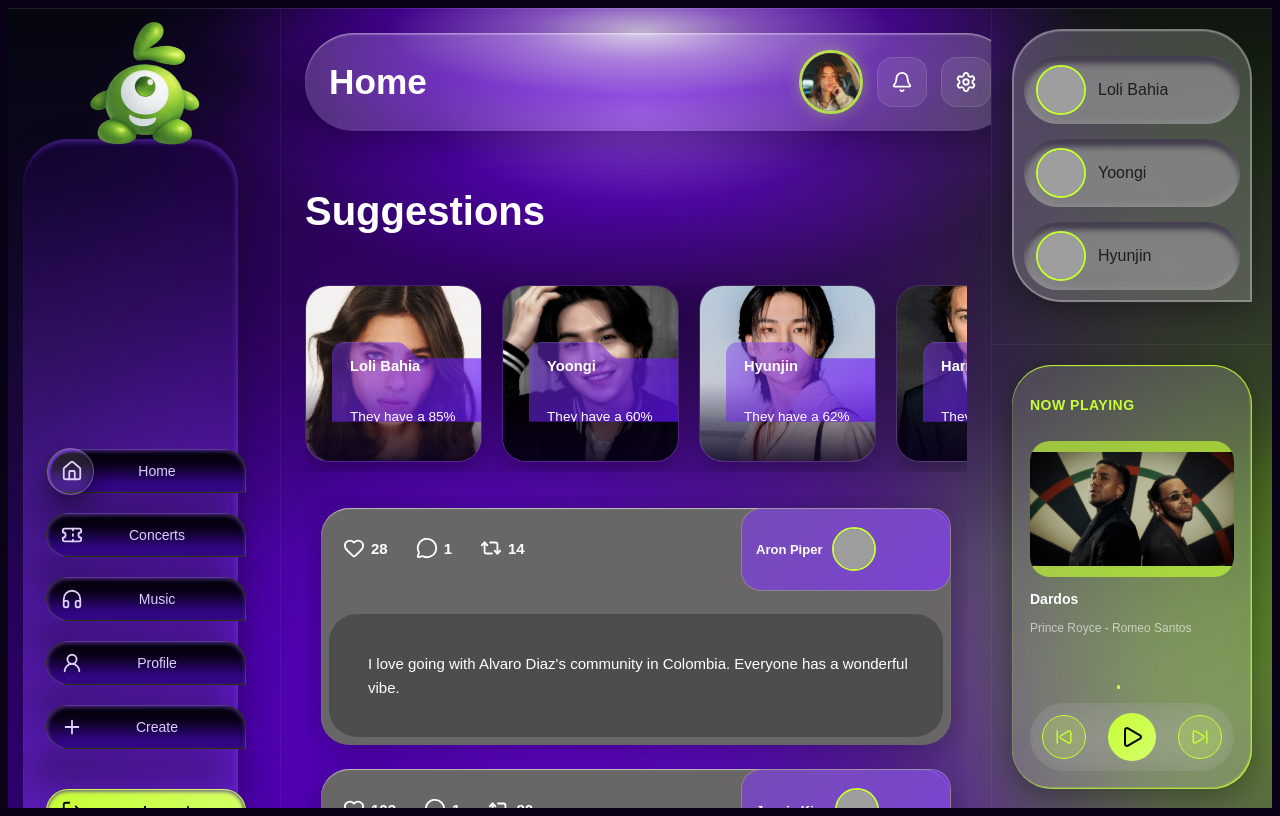
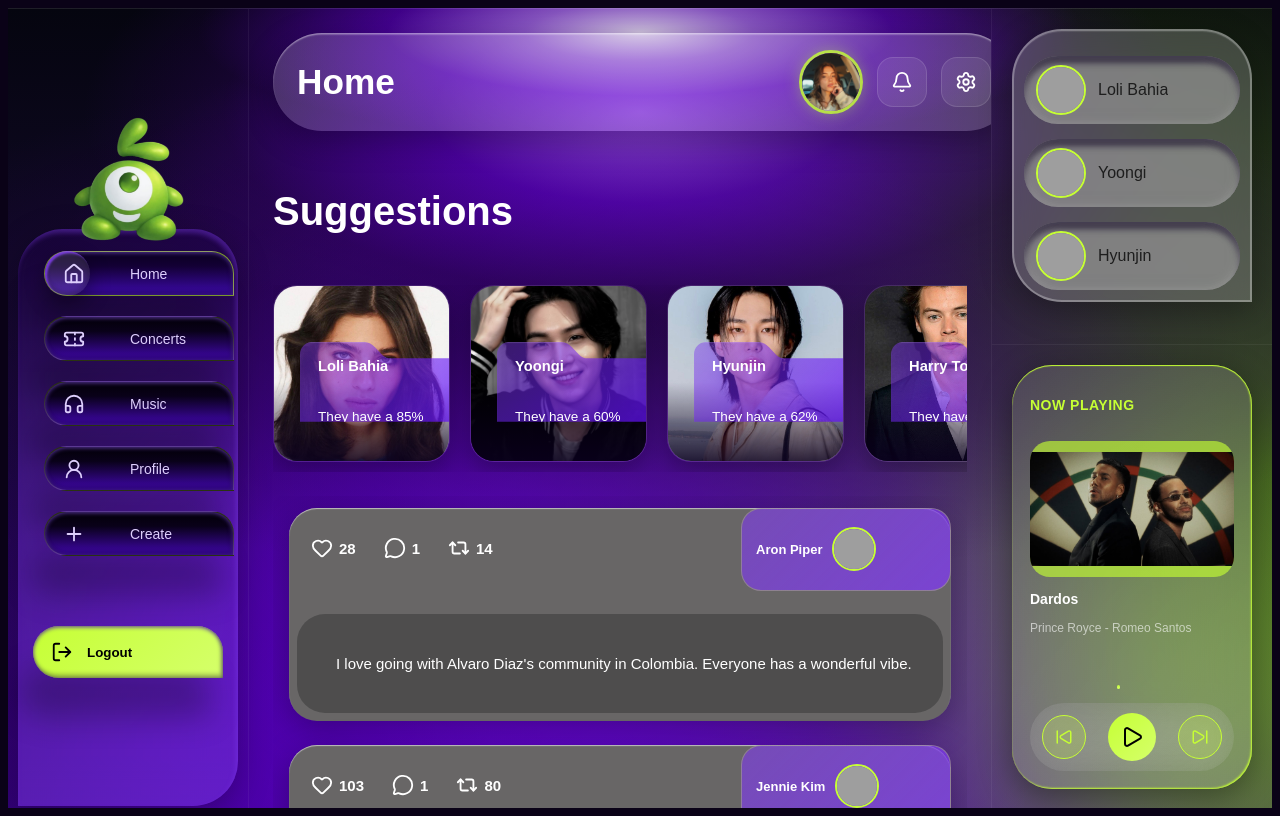
Before and after one commit to munozidk/Same_Beat_2.0, a React (Vite) app in the folder SameBeat-3/: page /home in a window 1280 px wide. Built offline with nearby package versions, Linux system fonts and the light colour scheme; grey boxes are pictures that could not be loaded.

Commit message:
Fix sidebar

```diff
--- a/SameBeat-3/src/components/Profile/ProfileHeaderInfo.module.css
+++ b/SameBeat-3/src/components/Profile/ProfileHeaderInfo.module.css
@@ -8,14 +8,29 @@
 
 .avatarSection {
   flex-shrink: 0;
+
+  width: 160px;
+  height: 160px;
+
+  display: flex;
+  align-items: center;
+  justify-content: center;
 }
 
 .avatarWrapper {
-  width: 150px;
-  height: 150px;
+  width: 160px;
+  height: 160px;
+
   border-radius: 50%;
-  padding: 4px;
-  background: linear-gradient(135deg, #a855f7 0%, #22c55e 100%);
+
+  padding: 5px;
+
+  background: linear-gradient(
+    135deg,
+    #a855f7 0%,
+    #22c55e 100%
+  );
+
   display: flex;
   align-items: center;
   justify-content: center;
@@ -24,8 +39,11 @@
 .avatar {
   width: 100%;
   height: 100%;
+
   border-radius: 50%;
+
   object-fit: cover;
+
   border: 4px solid #1a1a1a;
 }
 
--- a/SameBeat-3/src/components/Profile/ProfileHeaderInfo.tsx
+++ b/SameBeat-3/src/components/Profile/ProfileHeaderInfo.tsx
@@ -1,6 +1,6 @@
 import React from 'react';
 import styles from './ProfileHeaderInfo.module.css';
-
+import profile from "../../assets/profile.jpg"
 interface ProfileHeaderInfoProps {
   name: string;
   age: number;
@@ -18,15 +18,21 @@ const ProfileHeaderInfo: React.FC<ProfileHeaderInfoProps> = ({
 }) => {
   return (
   <div className={styles.container}>
+
     <div className={styles.avatarSection}>
+
       <div className={styles.avatarWrapper}>
+
         <img
-            src="https://randomuser.me/api/portraits/women/65.jpg"
-            alt={name}
+          src={profile}
+          alt="profile"
           className={styles.avatar}
         />
+
       </div>
+
     </div>
+
 
       <div className={styles.infoSection}>
         <div className={styles.nameAge}>
--- a/SameBeat-3/src/components/Sidebar/Sidebar.css
+++ b/SameBeat-3/src/components/Sidebar/Sidebar.css
@@ -1,41 +1,37 @@
-/* SIDEBAR IZQUIERDO (Desktop solo) */
-
-/* SIDEBAR IZQUIERDO */
+/* =========================
+   SIDEBAR
+========================= */
 
 .sidebar {
-    width: 255px;
-    min-height: 100px;
+
+    width: 280px;
+    min-height: 100vh;
 
     display: flex;
     flex-direction: column;
+    align-items: center;
 
-    padding: 24px 16px;
+    padding: 24px 0;
 
     position: relative;
 
     overflow: visible;
 }
 
-.sidebar__top {
-    display: flex;
-    flex-direction: column;
-
-    gap: 30px;
-
-    position: relative;
-    z-index: 2;
-}
+/* =========================
+   GLASS FRAME
+========================= */
 
 .sidebar::after {
+
     content: '';
 
     position: absolute;
 
-    top: 130px;
-    left: 15px;
+    top: 220px;
 
-    width: 79%;
-    height: 88%;
+    width: 220px;
+    height: 68%;
 
     background: linear-gradient(
         180deg,
@@ -53,173 +49,148 @@
         0 8px 32px rgba(0, 0, 0, 0.25),
         inset -2px 4px 5px 0px rgba(127, 59, 237, 0.4);
 
+    z-index: 0;
 }
 
-.sidebar__logo {
+/* =========================
+   TODO ENCIMA DEL FRAME
+========================= */
 
-    height: 110px;
-
-    display: flex;
-    justify-content: center;
-    align-items: center;
-
-    z-index: 2;
-}
-
-.sidebar__logo-img {
-    width: 120px;
-    height: auto;
-    justify-content: center;
-    object-fit: contain;
-
-    z-index: 2;
-
-}
-
-/* Navegación del sidebar */
-.sidebar__nav {
-    display: flex;
-    flex-direction: column;
-
-    gap: 20px;
-
-    padding-top: 30px;
-
-    position: relative;
-}
-
-.sidebar__nav-btn {
-    display: flex;
-    align-items: center;
-    padding: 10px 14px;
-    width: 200px;
-    margin-left: 22px;
-    background: linear-gradient(180deg,
-        #030008 0%,
-        #090119 33%,
-        #4107ad 100%);
-    border: 1px solid rgba(198, 255, 52, 0.2);
-    border-radius: 25px 25px 0px 25px;
-    color: var(--text-icon-purple);
-    cursor: pointer;
-    font-size: 14px;
-    font-weight: 500;
-    transition: var(--transition);
-    box-shadow:
-        -2px -4px 4px 0 rgba(0, 0, 0, 0.25) inset,
-        0 1px 4px 0 #57349D inset,
-        -13px 40px 30px 0 rgba(0, 0, 0, 0.25);
-    z-index: 2;
-}
-
-.sidebar__nav-btn:hover {
-    background: linear-gradient(180deg,
-        #030008 0%,
-        #090119 33%,
-        #2F057F 100%);
-    border-color: rgba(198, 255, 52, 0.4);
-    transform: translateY(-2px);
-}
-
-.sidebar__nav-btn i {
-    width: 20px;
-    height: 20px;
-}
-
-.sidebar__nav-btn span {
-    flex: 1;
-}
-
-/* Estado activo */
-.sidebar__nav-btn--active {
-    border-color: rgba(198, 255, 52, 0.5);
-    background: linear-gradient(180deg,
-        #0a0020 0%,
-        #130035 33%,
-        #3d0aaa 100%);
-}
-
-/* Botón crear en sidebar */
-.sidebar__logout-btn {
-    display: flex;
-    gap: 60px;
-    margin-top: 20px;
-    align-items: center;
-    padding: 10px 14px;
-    margin-left: 22px;
-    width: 200px;
-    background: linear-gradient(135deg, var(--lime-green) 0%, var(--lime-light) 100%);
-    border: 1px solid rgba(198, 255, 52, 0.2);
-    border-radius: 75px 75px 0px 75px;
-    color: #000;
-    font-weight: 600;
-    font-size: 14px;
-    cursor: pointer;
-    transition: var(--transition);
-    box-shadow:
-        -2px -4px 4px 0 rgba(0, 0, 0, 0.25) inset,
-        0 1px 4px 0 #57349D inset,
-        -13px 40px 30px 0 rgba(0, 0, 0, 0.25);
-    z-index: 1;
-}
-
-.sidebar__logout-btn:hover {
-    transform: translateY(-2px);
-    box-shadow: 0 8px 15px 0 #18210199,
-                -2px -4px 4px 0 var(--lime-green),
-                0 1px 4px 0 var(--lime-light);
-}
-
-.sidebar__logout-btn:active {
-    transform: translateY(-1px);
-}
-
-/*  BURBUJA GLASS */
-.sidebar__bubble {
-    margin-left: 3.1%;
-    position: absolute;
-    width: 49px;
-    height: 49px;
-    border-radius: 50%;
-    pointer-events: none;
-
-    background: rgba(255, 255, 255, 0.12);
-    backdrop-filter: blur(0.5px);
-    -webkit-backdrop-filter: blur(0.5px);
-
-    border: 1px solid rgba(255, 255, 255, 0.241);
-
-    box-shadow:
-        inset 2px 2px 2px #7f3bedd4,
-        inset -2px -2px 6px rgba(0, 0, 0, 0.218),
-        0 8px 20px rgba(0,0,0,0.4);
-
-    opacity: 0;
-    transition: all 0.2s ease;
-    z-index: 10;
-}
-
-/* Bubble effect */
-
-.sidebar__nav-btn {
-
-    position: relative;
-
-    overflow: visible;
-
-    z-index: 1;
-}
-
-/* TODOS LOS ELEMENTOS ENCIMA */
-
-.sidebar__nav-btn > * {
+.sidebar > * {
 
     position: relative;
 
     z-index: 2;
 }
 
-/* BURBUJA */
+/* =========================
+   LOGO
+========================= */
+
+.sidebar__logo {
+
+    height: 152px;
+
+    display: flex;
+    justify-content: center;
+    align-items: center;
+
+    margin-top: 75px;
+}
+
+.sidebar__logo-img {
+
+    width: 120px;
+
+    object-fit: contain;
+}
+
+/* =========================
+   TOP
+========================= */
+
+.sidebar__top {
+
+    width: 100%;
+
+    display: flex;
+    justify-content: center;
+}
+
+/* =========================
+   NAV
+========================= */
+
+.sidebar__nav {
+
+    display: flex;
+    flex-direction: column;
+
+    gap: 20px;
+
+    position: relative;
+
+    top: -155px;
+}
+
+/* =========================
+   BOTONES
+========================= */
+
+.sidebar__nav-btn {
+
+    width: 190px;
+    height: 45px;
+
+    display: flex;
+    align-items: center;
+
+    gap: 45px;
+
+    padding: 18px;
+
+    position: relative;
+
+    left: 11px;
+
+    overflow: visible;
+
+    background: linear-gradient(
+        180deg,
+        #030008 0%,
+        #090119 33%,
+        #4107ad 100%
+    );
+
+    border: 1px solid rgba(
+        198,
+        255,
+        52,
+        0.2
+    );
+
+    border-radius: 25px 25px 0px 25px;
+
+    color: var(--text-icon-purple);
+
+    cursor: pointer;
+
+    font-size: 14px;
+    font-weight: 500;
+
+    transition: 0.25s ease;
+
+    box-shadow:
+        -2px -4px 4px 0 rgba(0, 0, 0, 0.25) inset,
+        0 1px 4px 0 #57349D inset,
+        -13px 40px 30px 0 rgba(0, 0, 0, 0.25);
+}
+
+/* =========================
+   CONTENIDO ENCIMA
+========================= */
+
+.sidebar__nav-btn > * {
+
+    position: relative;
+
+    z-index: 3;
+}
+
+/* =========================
+   TEXTO
+========================= */
+
+.sidebar__nav-btn span {
+
+    flex: 1;
+
+    text-align: left;
+}
+
+/* =========================
+   BURBUJA GLASS
+========================= */
 
 .sidebar__nav-btn::before {
 
@@ -234,11 +205,17 @@
 
     border-radius: 50%;
 
-    background: rgba(255, 255, 255, 0.12);
+    background: rgba(
+        255,
+        255,
+        255,
+        0.12
+    );
 
     backdrop-filter: blur(0.5px);
+    -webkit-backdrop-filter: blur(0.5px);
 
-    border: 1px solid rgba(255, 255, 255, 0.24);
+
 
     box-shadow:
         inset 2px 2px 2px #7f3bedd4,
@@ -249,12 +226,40 @@
 
     transform: scale(0.5);
 
-    transition: all 0.3s cubic-bezier(0.34, 1.5, 0.64, 1);
+    transition: all 0.3s cubic-bezier(
+        0.34,
+        1.5,
+        0.64,
+        1
+    );
 
-    z-index: 0;
+    z-index: 1;
 }
 
-/* HOVER */
+/* =========================
+   HOVER
+========================= */
+
+.sidebar__nav-btn:hover {
+
+    background: linear-gradient(
+        180deg,
+        #030008 0%,
+        #090119 33%,
+        #2F057F 100%
+    );
+
+    border-color: rgba(
+        198,
+        255,
+        52,
+        0.4
+    );
+
+    transform: translateY(-2px);
+}
+
+/* BURBUJA HOVER */
 
 .sidebar__nav-btn:hover::before {
 
@@ -263,7 +268,28 @@
     transform: scale(1);
 }
 
-/* ACTIVO */
+/* =========================
+   ACTIVO
+========================= */
+
+.sidebar__nav-btn.active {
+
+    border-color: rgba(
+        198,
+        255,
+        52,
+        0.6
+    );
+
+    background: linear-gradient(
+        180deg,
+        #0a0020 0%,
+        #130035 33%,
+        #3d0aaa 100%
+    );
+}
+
+/* BURBUJA ACTIVA */
 
 .sidebar__nav-btn.active::before {
 
@@ -273,28 +299,94 @@
 }
 
 /* =========================
-   DROPDOWN CREATE
+   LOGOUT
+========================= */
+
+.sidebar__logout-btn {
+
+    width: 190px;
+    height: 52px;
+
+    margin-top: 50px;
+
+    display: flex;
+    align-items: center;
+
+    gap: 14px;
+
+    padding:  18px;
+    left: 15px;
+
+    border: none;
+
+    border-radius: 75px 75px 0px 75px;
+
+    background: linear-gradient(
+        135deg,
+        var(--lime-green) 0%,
+        var(--lime-light) 100%
+    );
+
+    color: #000;
+
+    font-weight: 600;
+
+    cursor: pointer;
+
+    transition: 0.25s ease;
+
+    box-shadow:
+        -2px -4px 4px 0 rgba(0, 0, 0, 0.25) inset,
+        0 1px 4px 0 #57349D inset,
+        -13px 40px 30px 0 rgba(0, 0, 0, 0.25);
+}
+
+.sidebar__logout-btn span {
+
+    flex: 1;
+
+    text-align: left;
+}
+
+.sidebar__logout-btn:hover {
+
+    transform: translateY(-2px);
+
+    box-shadow:
+        0 8px 15px 0 #18210199,
+        -2px -4px 4px 0 var(--lime-green),
+        0 1px 4px 0 var(--lime-light);
+}
+
+/* =========================
+   DROPDOWN
 ========================= */
 
 .sidebar__dropdown {
 
-    position: relative;
+    width: 190px;
 
     display: flex;
     flex-direction: column;
 
-    gap: 12px;
+    gap: 10px;
 }
 
-/* MENU */
+/* =========================
+   MENU
+========================= */
 
 .sidebar__dropdown-menu {
 
-    width: 200px;
+    position: absolute;
 
-    margin-left: 22px;
+    bottom: -105px;
 
-    padding: 18px 0;
+    left: 8px;
+
+    width: 100%;
+
+    padding: 14px 0;
 
     border-radius: 0px 0px 30px 30px;
 
@@ -304,21 +396,32 @@
         #24004e 100%
     );
 
-    border: 1px solid rgba(198,255,52,0.2);
-
-    box-shadow:
-        0 10px 35px rgba(0,0,0,0.35),
-        inset 0 0 12px rgba(127,59,237,0.3);
+    border: 1px solid rgba(
+        198,
+        255,
+        52,
+        0.2
+    );
 
     display: flex;
     flex-direction: column;
 
-    gap: 10px;
+    gap: 8px;
 
-    animation: dropdownFade 0.25s ease;
+    z-index: 100;
+
+    box-shadow:
+        0 10px 35px rgba(0,0,0,0.35),
+        inset 0 0 12px rgba(
+            127,
+            59,
+            237,
+            0.3
+        );
 }
-
-/* ITEMS */
+/* =========================
+   ITEMS
+========================= */
 
 .sidebar__dropdown-item {
 
@@ -333,11 +436,11 @@
     display: flex;
     align-items: center;
 
-    gap: 14px;
+    gap: 12px;
 
-    padding: 12px 24px;
+    padding: 12px 20px;
 
-    font-size: 16px;
+    font-size: 15px;
 
     cursor: pointer;
 
@@ -346,29 +449,12 @@
 
 .sidebar__dropdown-item:hover {
 
-    background:
-        rgba(255,255,255,0.08);
+    background: rgba(
+        255,
+        255,
+        255,
+        0.08
+    );
 
     color: #d9ff57;
 }
-
-/* ANIMACIÓN */
-
-@keyframes dropdownFade {
-
-    from {
-
-        opacity: 0;
-
-        transform:
-            translateY(-10px);
-    }
-
-    to {
-
-        opacity: 1;
-
-        transform:
-            translateY(0);
-    }
-}
```
Lines whose indentation alone changed are shown as unchanged.
